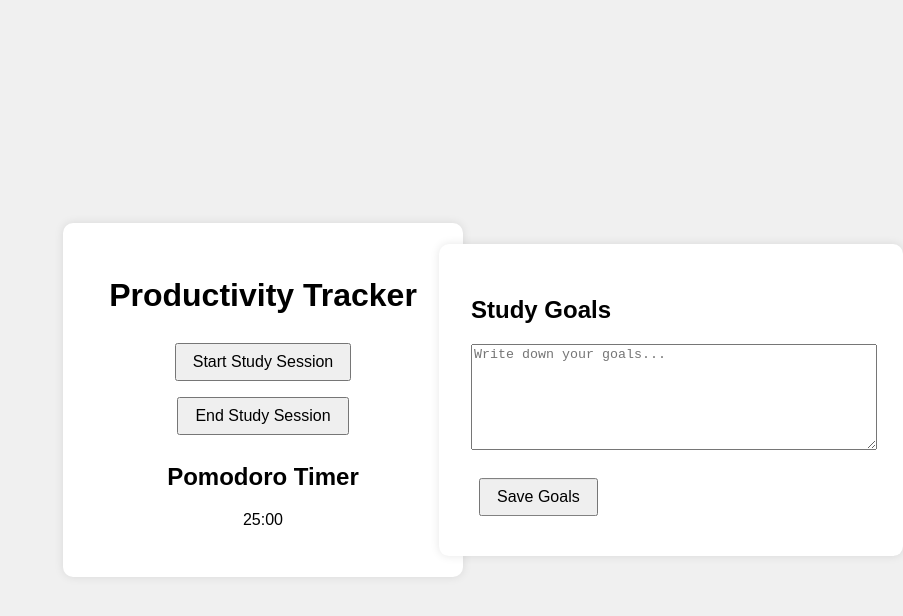
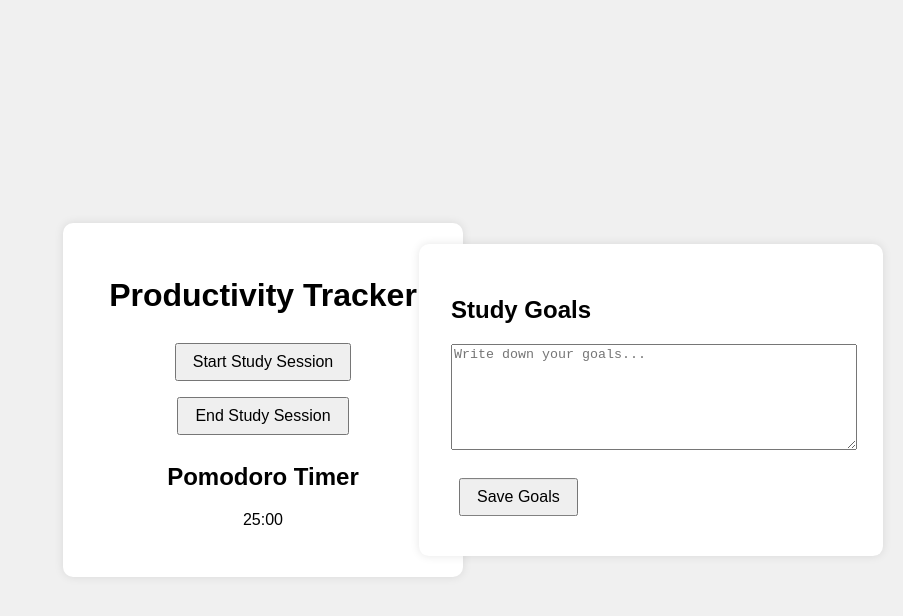
Before and after one commit to Matthewkweon/productivity-tracker, a plain HTML site: page index.html in a window 1280 px wide. Both pictures are taken after a click on the button "Start Study Session". Shown: the whole page, without its empty margins (377-1280 px from the left). Drawn offline with Linux system fonts and the light colour scheme.

Commit message:
Update style.css

```diff
--- a/style.css
+++ b/style.css
@@ -63,7 +63,7 @@
     border-radius: 10px;
     box-shadow: 0 0 10px rgba(0,0,0,0.1);
     position: absolute; /* Use absolute positioning */
-    right: 0; /* Align to the right */
+    right: 20px; /* Align to the right */
     top: 50%; /* Center vertically */
     transform: translateY(-50%); /* Adjust for perfect centering */
     width: 400px;
```
